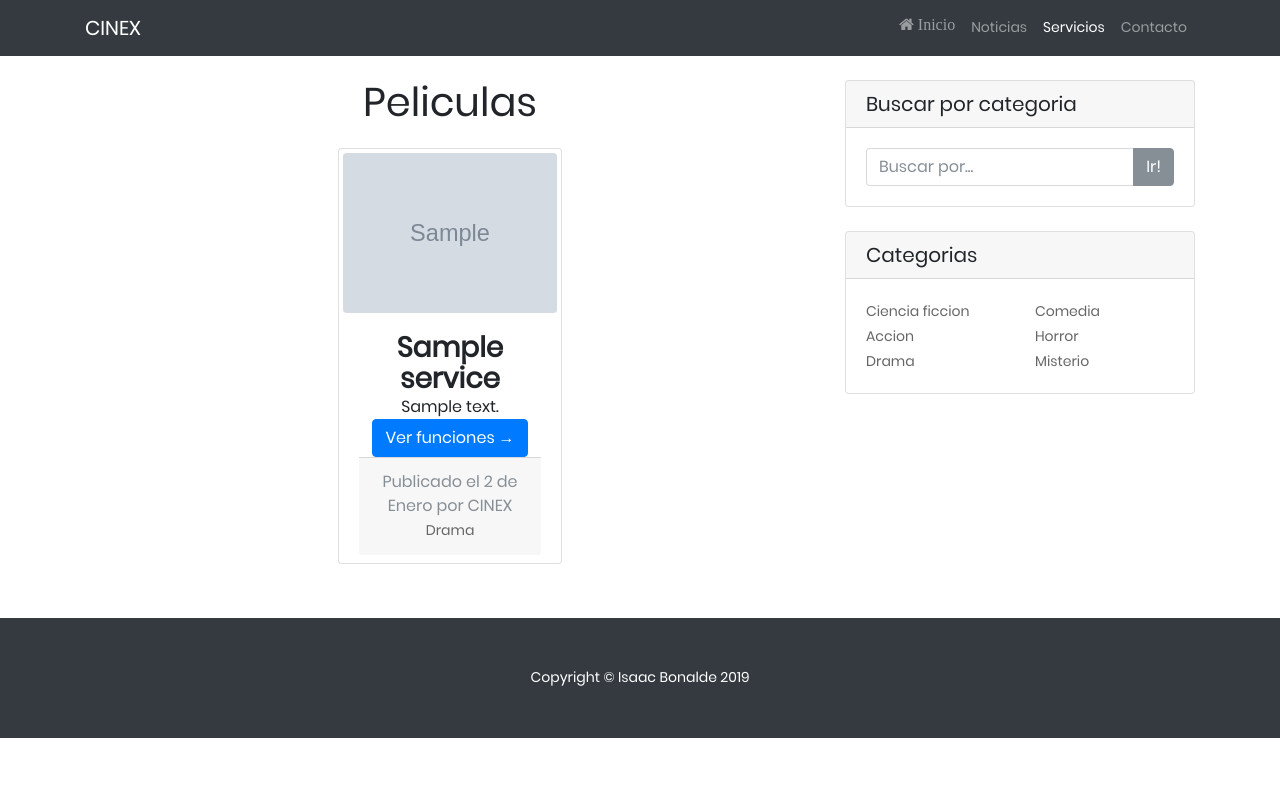
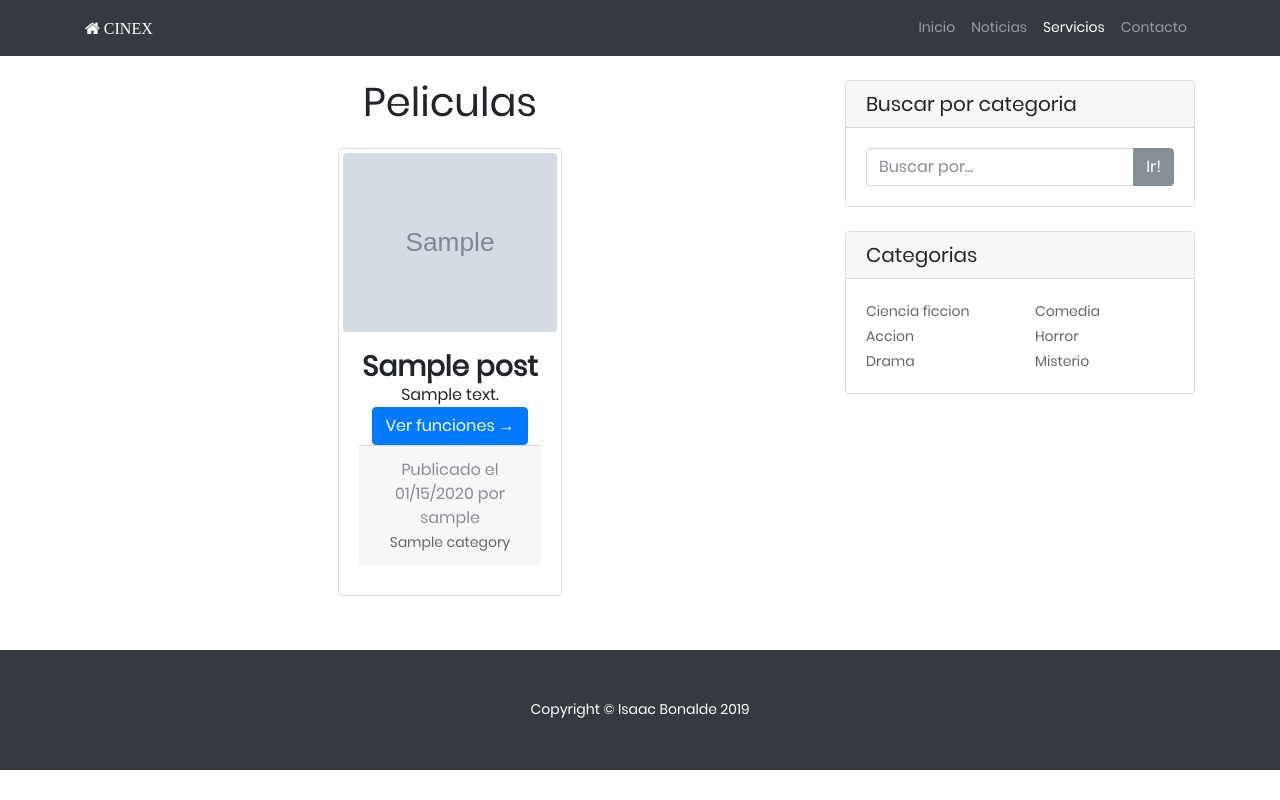
Before and after one commit to Isaacb22/cinex, a Django app: page /services/ in a window 1280 px wide. Run offline with Django 3.2, Linux system fonts and the light colour scheme; tables that the repository leaves empty hold one stand-in row (values such as "Sample post"); grey boxes marked "Sample" are stand-in pictures; some libraries are stand-ins or nearby versions.

Commit message:
ya se muestra la categoria a la que pertenece la pelicula

```diff
--- a/cinex/settings.py
+++ b/cinex/settings.py
@@ -39,7 +39,7 @@ INSTALLED_APPS = [
     'django.contrib.staticfiles',
     'ckeditor',
     'core',
-    'services.apps.ServicesConfig',
+    'services',
     'notices',
 ]
 
--- a/core/templates/core/base.html
+++ b/core/templates/core/base.html
@@ -65,14 +65,14 @@
     <!-- Navigation -->
     <nav class="navbar navbar-expand-lg navbar-dark bg-dark fixed-top">
       <div class="container">
-        <a class="navbar-brand" href="{% url 'home' %}">CINEX</a>
+        <a class="fa fa-home navbar-brand" href="{% url 'home' %}"> CINEX</a>
         <button class="navbar-toggler" type="button" data-toggle="collapse" data-target="#navbarResponsive" aria-controls="navbarResponsive" aria-expanded="false" aria-label="Toggle navigation">
           <span class="navbar-toggler-icon"></span>
         </button>
         <div class="collapse navbar-collapse" id="navbarResponsive">
           <ul class="navbar-nav ml-auto">
             <li class="nav-item {% if request.path == '/' %}active{% endif %}">
-              <a class="fa fa-home nav-link" href="{% url 'home' %}"> Inicio
+              <a class="nav-link" href="{% url 'home' %}"> Inicio
                 <span class="sr-only">(current)</span>
               </a>
             </li>
--- a/services/apps.py
+++ b/services/apps.py
@@ -1,6 +1 @@
 from django.apps import AppConfig
-
-
-class ServicesConfig(AppConfig):
-    name = 'services'
-    verbose_name = "Gestor de peliculas"
--- a/services/models.py
+++ b/services/models.py
@@ -1,18 +1,34 @@
 from django.db import models
-from ckeditor.fields import RichTextField
+from django.utils.timezone import now
+from django.contrib.auth.models import User
 
-class Service(models.Model):
-    title = models.CharField(verbose_name="Título", max_length=200)
-    content = RichTextField(verbose_name="Contenido")
-    image = models.ImageField(verbose_name="Imagen", upload_to="services")
-    order = models.SmallIntegerField(verbose_name="Orden", default=0)
+class Category(models.Model):
+    name = models.CharField(verbose_name="Nombre", max_length=200)
     created = models.DateTimeField(auto_now_add=True, verbose_name="Fecha de creación")
     updated = models.DateTimeField(auto_now=True, verbose_name="Fecha de edición")
 
     class Meta:
-        verbose_name = "servicio"
-        verbose_name_plural = "servicios"
-        ordering = ['order', 'title']
+        verbose_name = "categoria"
+        verbose_name_plural = "categorias"
+        ordering = ['-created']
+
+    def __str__(self):
+        return self.name
+
+class Post(models.Model):
+    title = models.CharField(verbose_name="Titulo", max_length=200)
+    content = models.TextField(verbose_name="Descripción")
+    published = models.DateTimeField(verbose_name="Fecha de publicación", default=now)
+    image = models.ImageField(verbose_name="Imagen", upload_to="services", null=True, blank=True)
+    author = models.ForeignKey(User, verbose_name="Autor", on_delete=models.CASCADE)
+    categories = models.ManyToManyField(Category, verbose_name="Categorias")
+    created = models.DateTimeField(auto_now_add=True, verbose_name="Fecha de creación")
+    updated = models.DateTimeField(auto_now=True, verbose_name="Fecha de edición")
+
+    class Meta:
+        verbose_name = "entrada"
+        verbose_name_plural = "entradas"
+        ordering = ['-created']
 
     def __str__(self):
         return self.title
--- a/services/templates/services/services.html
+++ b/services/templates/services/services.html
@@ -14,19 +14,21 @@
           </h1>
         </div>
         <div class="row project justify-content-around mb-4">
-        {% for service in services %}
+        {% for post in posts %}
         <!-- Peliculas -->
-          <div class="card text-center" style="width: 14rem;height: 26rem; margin-bottom: 4%" >
-            <img class="card-img-top" src="{{service.image.url}}"
+          <div class="card text-center" style="width: 14rem;height: 28rem; margin-bottom: 4%" >
+            <img class="card-img-top" src="{{post.image.url}}"
             style="width:96%; height:40%;margin-right:2%; margin-left:2%; margin-top:2%; border-radius:2%" alt="Card image cap">
             <div class="card-body">
-              <h3><strong class="card-title">{{service.title}}</strong></h3>
-              <div class="card-text">{{service.content|safe}}</div>
-              <a href="{% url 'service' service.id service.title|slugify %}" class="btn btn-primary">Ver funciones &rarr;</a>
+              <h3><strong class="card-title">{{post.title}}</strong></h3>
+              <div class="card-text">{{post.content}}</div>
+              <a href="" class="btn btn-primary">Ver funciones &rarr;</a>
 
               <div class="card-footer text-muted">
-                Publicado el 2 de Enero por CINEX
-                <a href="#">Drama</a>
+                Publicado el {{post.published|date:"SHORT_DATE_FORMAT"}} por {{post.author}}<br>
+                {% for category in post.categories.all %}
+                <a href="#">{{category.name}}</a>
+                {% endfor %}
               </div>
             </div>
           </div>
--- a/services/urls.py
+++ b/services/urls.py
@@ -1,7 +1,7 @@
 from django.urls import path
 from . import views
 
+
 urlpatterns = [
-    path('', views.services, name='services'),
-    path('<int:service_id>/<slug:service_slug>/', views.service, name='service'),
+	path('', views.services, name="services")
 ]
--- a/services/views.py
+++ b/services/views.py
@@ -1,11 +1,6 @@
-from django.shortcuts import render, get_object_or_404, get_list_or_404
-from .models import Service
+from django.shortcuts import render
+from .models import Post
 
-# Create your views here.
 def services(request):
-    services = get_list_or_404(Service)
-    return render(request, 'services/services.html', {'services':services})
-
-def service(request, service_id, service_slug):
-    service = get_object_or_404(Service, id=service_id)
-    return render(request, 'services/service.html', {'service':service})
+	posts = Post.objects.all(	)
+	return render(request, "services/services.html", {'posts':posts})
```
Also changed, not shown: services/admin.py (+12 -5 lines), services/templatetags/pages_extras.py (deleted, +0 -9 lines), media/services/download_2.jpeg (added), media/services/download_5_1mwTYoS.jpeg (added), services/migrations/0002_auto_20190128_1740.py (added), services/migrations/0003_auto_20190128_1742.py (added), services/migrations/0004_auto_20190128_1743.py (added), services/migrations/0005_auto_20190128_1744.py (added), services/templatetags/__init__.py (deleted).
